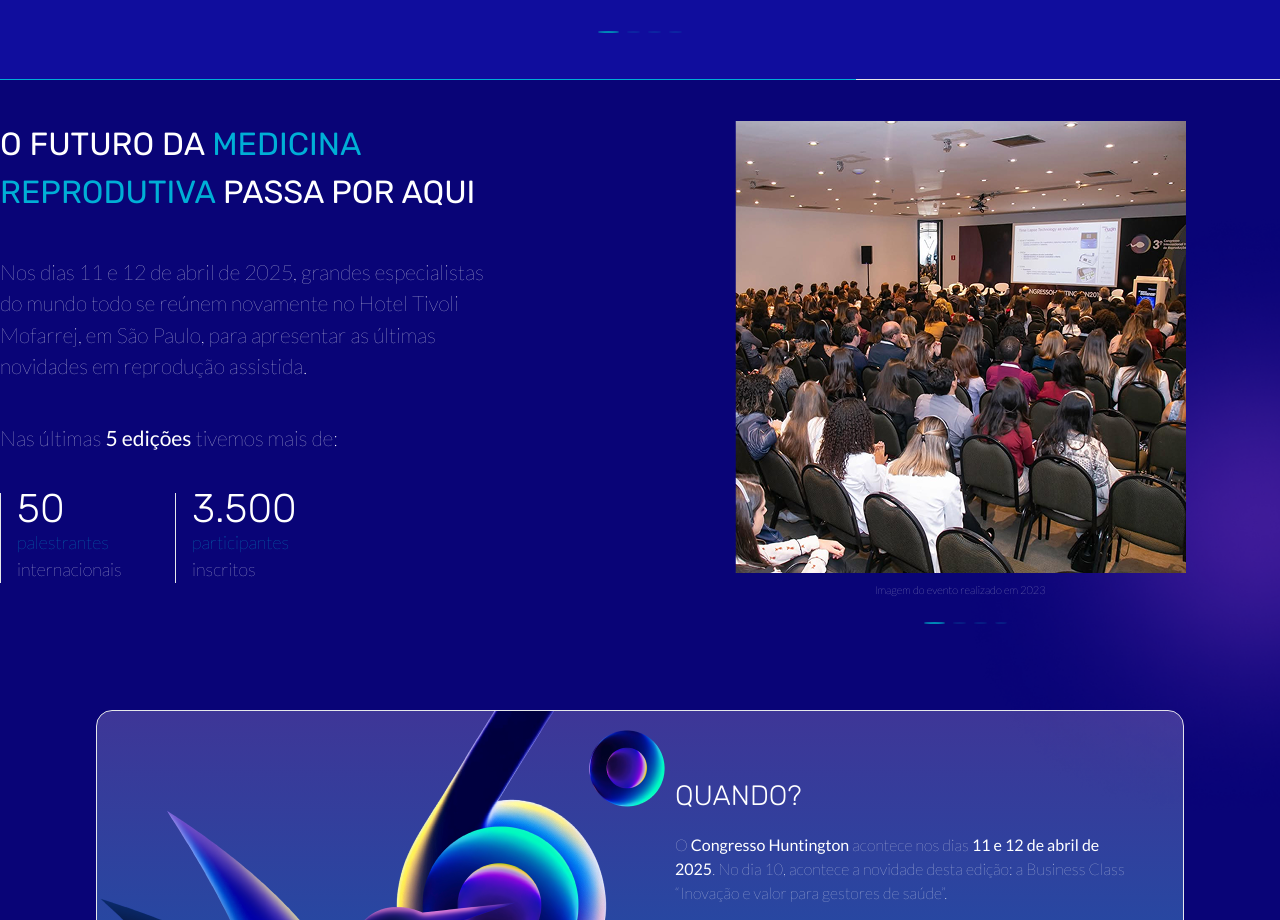
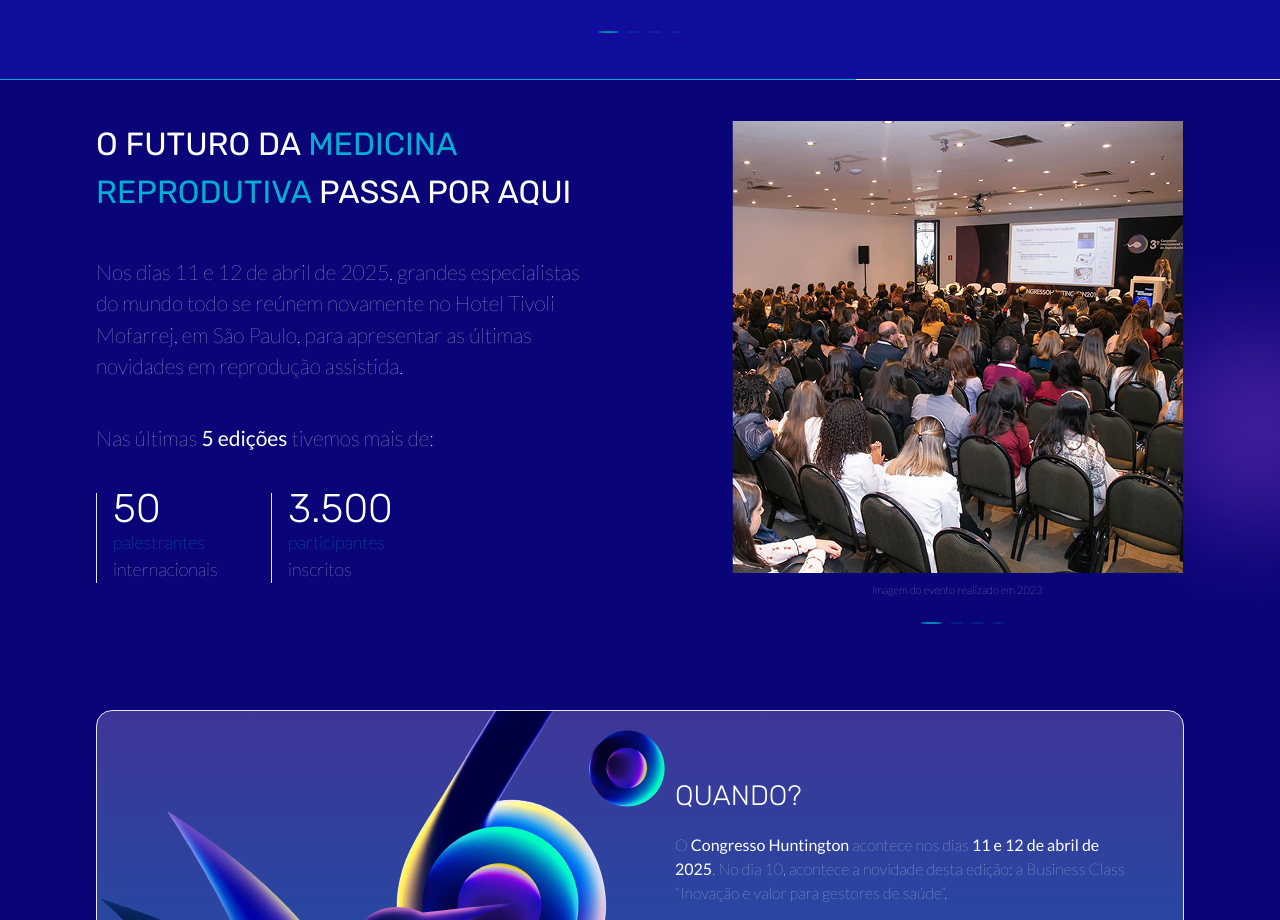
Before and after one commit to adamsnows/Freela-Landing-Page-1, a Next.js app: page / in a window 1280 px wide. Shown: the part 2020-2940 px from the top of the page. Built offline with nearby package versions, Linux system fonts and the light colour scheme.

Commit message:
fix: minor adjustments for container size

```diff
--- a/src/components/medicine-future/index.tsx
+++ b/src/components/medicine-future/index.tsx
@@ -10,7 +10,7 @@
 
 const MedicineFutureSection = () => {
   return (
-    <div className="bg-background h-[590px] w-full mt-10">
+    <div className="bg-background max-w-[1088px] mx-auto h-[590px] w-full mt-10">
       <div className="grid grid-cols-2 container mx-auto text-white">
         <div className="flex flex-col gap-10">
           <span className="font-rubik text-[32px] uppercase max-w-[500px]">
@@ -48,7 +48,7 @@
             </div>
           </div>
         </div>
-        <div className="relative">
+        <div className="relative ms-[90px]">
           <img
             src="/assets/blur/purple-ellipse-gradient.png"
             alt=""
```
